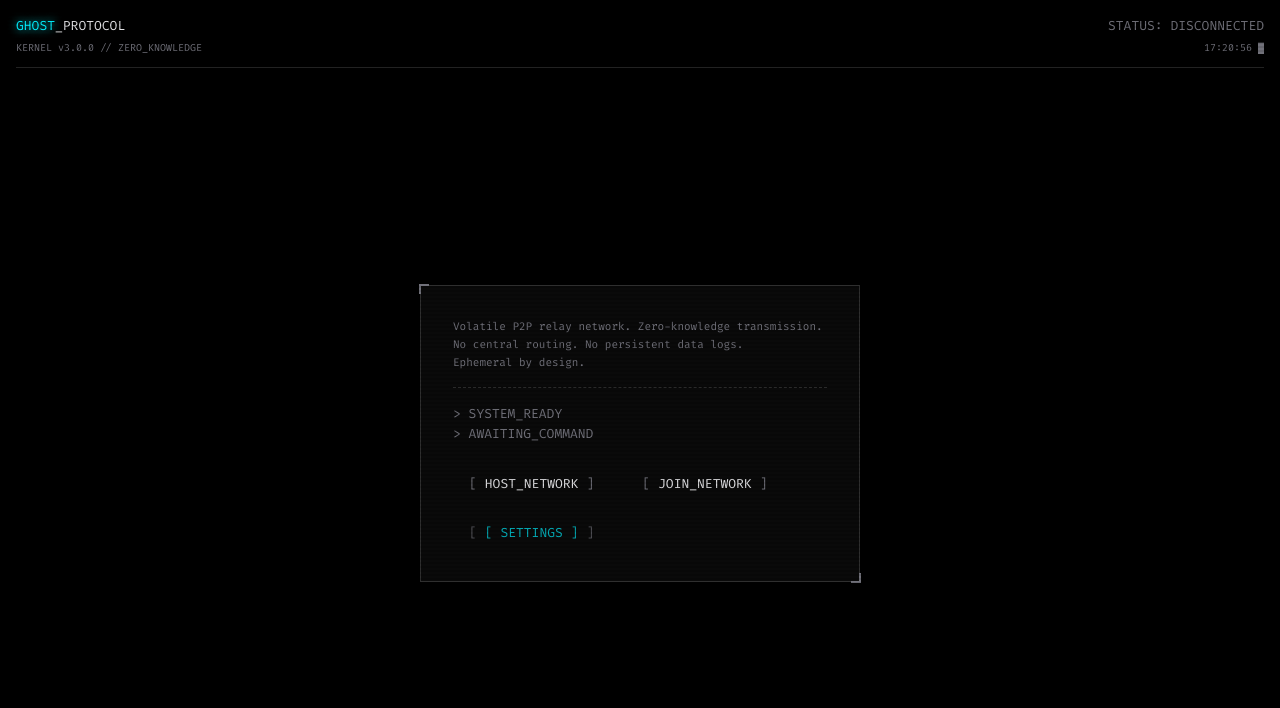
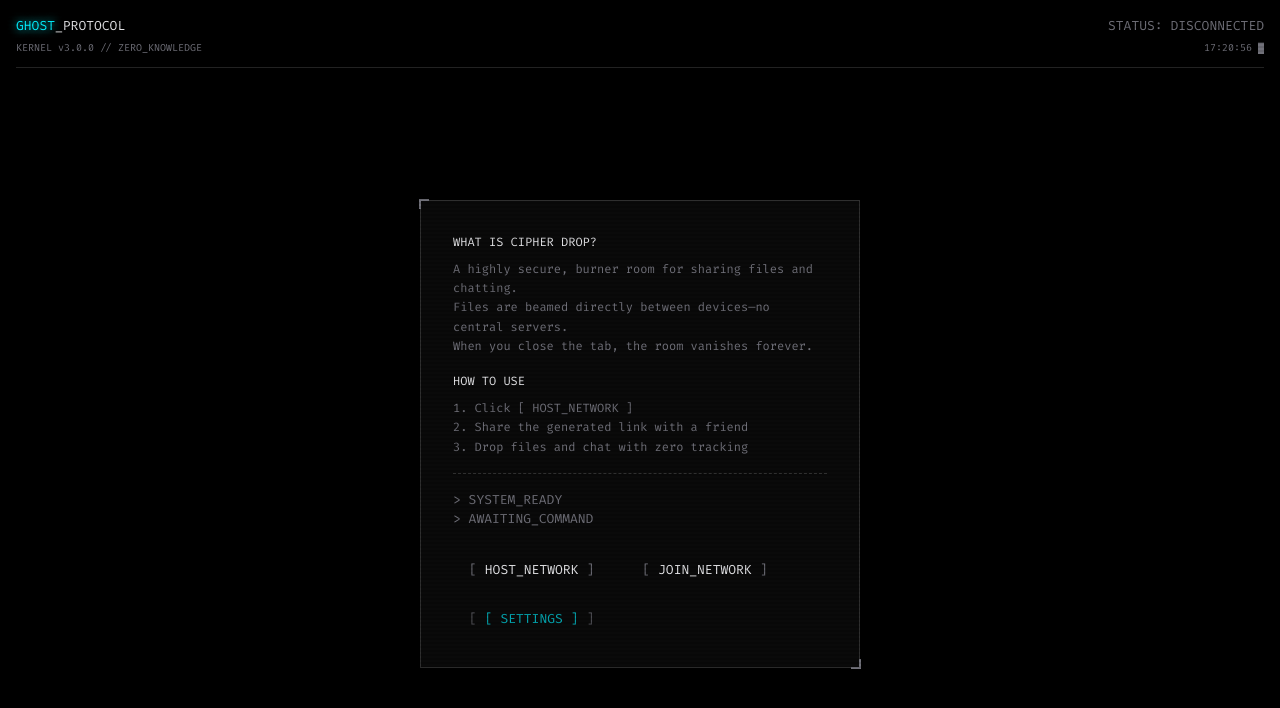
Before and after one commit to edohoeketio-lgtm/cipher-drop-webrtc, a React (Vite) app: page / in a window 1280 px wide. Shown: the top 708 px of the page. Built offline with nearby package versions, Linux system fonts and the light colour scheme.

Commit message:
feat: humanize lobby instructions with clear use cases

```diff
--- a/src/App.tsx
+++ b/src/App.tsx
@@ -636,10 +636,16 @@ export default function App() {
         <div style={{ flex: 1, display: 'flex', alignItems: 'center', justifyContent: 'center', overflow: 'hidden' }}>
           {appState === 'lobby' && (
             <div className="hud-panel" style={{ padding: '32px', width: '100%', maxWidth: '440px' }}>
-               <div style={{ color: 'var(--text-muted)', marginBottom: '16px', fontSize: '11px', lineHeight: '1.6', borderBottom: '1px dashed var(--border-subtle)', paddingBottom: '16px' }}>
-                 Volatile P2P relay network. Zero-knowledge transmission. <br/>
-                 No central routing. No persistent data logs. <br/>
-                 Ephemeral by design.
+               <div style={{ color: 'var(--text-muted)', marginBottom: '16px', fontSize: '12px', lineHeight: '1.6', borderBottom: '1px dashed var(--border-subtle)', paddingBottom: '16px' }}>
+                 <div style={{ marginBottom: '8px', color: 'var(--text-bright)' }}>WHAT IS CIPHER DROP?</div>
+                 A highly secure, burner room for sharing files and chatting. <br/>
+                 Files are beamed directly between devices—no central servers. <br/>
+                 When you close the tab, the room vanishes forever.
+
+                 <div style={{ marginTop: '16px', marginBottom: '8px', color: 'var(--text-bright)' }}>HOW TO USE</div>
+                 1. Click [ HOST_NETWORK ]<br/>
+                 2. Share the generated link with a friend<br/>
+                 3. Drop files and chat with zero tracking
                </div>
                <div style={{ color: 'var(--text-muted)', marginBottom: '24px' }}>&gt; SYSTEM_READY<br/>&gt; AWAITING_COMMAND</div>
                <div style={{ display: 'flex', gap: '16px', flexWrap: 'wrap' }}>
```
Also changed, not shown: public/Screenshot/Preview Image.png (added).
